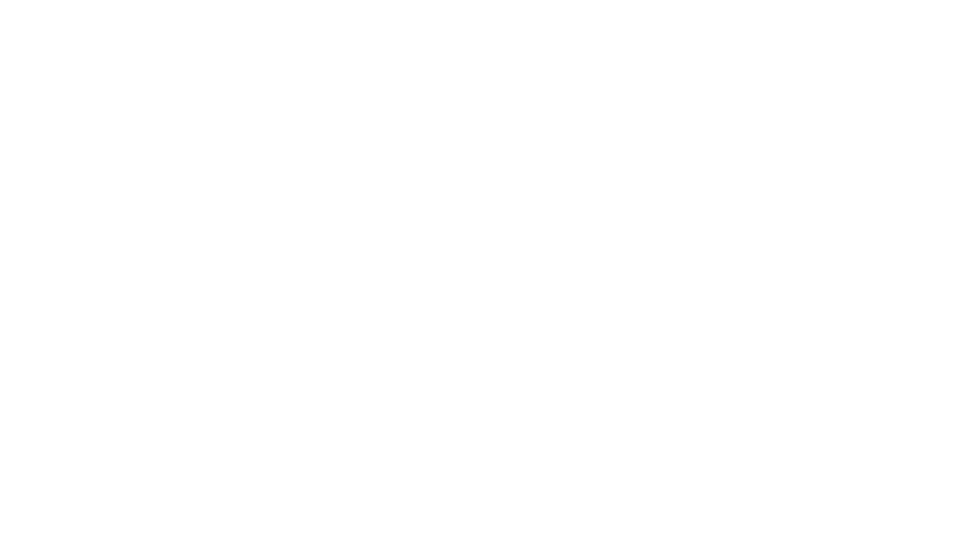
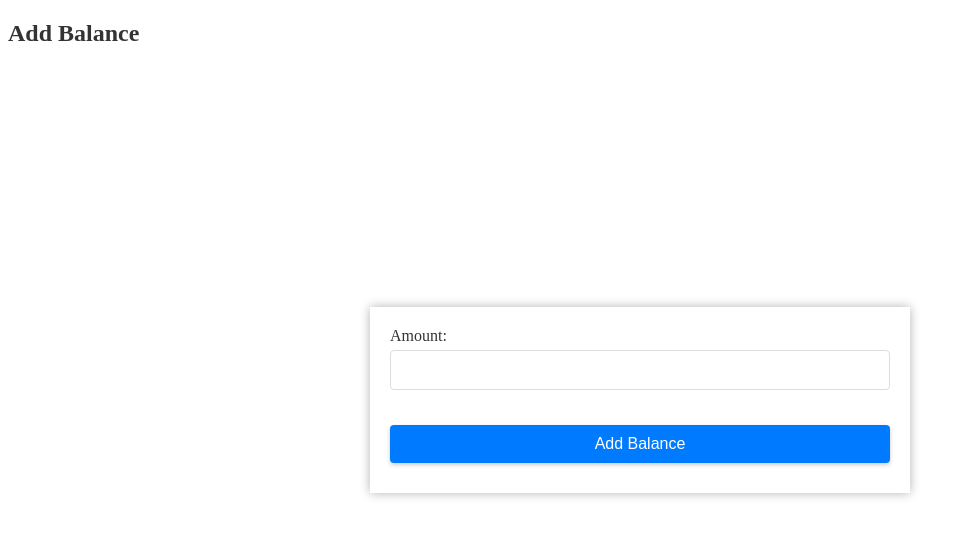
Before and after one commit to kunalanand2001/BlockChainFrontEnd, a React (Create React App) app: page /addBalance in a window 1280 px wide. Before the commit this address had no page. Shown: the top 536 px of the page, without its empty margins (0-969 px from the left). Built offline with nearby package versions, Linux system fonts and the light colour scheme.

Commit message:
Add Balance Integrated

```diff
--- a/src/App.js
+++ b/src/App.js
@@ -6,6 +6,7 @@
 import { useSelector } from 'react-redux';
 import ProfileForm from './components/ProfileForm';
 import AddVehiclePage from './components/AddVehicle';
+import AddBalance from './components/AddBalance';
 
 export default function App() {
   const token = useSelector(state => state.auth.token);
@@ -23,6 +24,9 @@
         <Route path="/seller/vehicle/add" element={
            <AddVehiclePage />
         }/>
+         <Route path="/addBalance" element={
+           <AddBalance />
+        }/>
       </Routes>
     </BrowserRouter>
   );
--- /dev/null
+++ b/src/components/AddBalance.css
@@ -0,0 +1,139 @@
+.add-balance-form {
+    display: flex;
+    flex-direction: column;
+    position: fixed;
+    top: 50%;
+    left: 50%;
+    transform: translate(-50%, -50%);
+    background-color: #fff;
+    box-shadow: 0 0 10px rgba(0, 0, 0, 0.3);
+    max-width: 500px;
+    width: 100%;
+    padding: 20px;
+    gap: 20px;
+    z-index: 1000;
+  }
+  .add-balance-overlay {
+    position: fixed;
+    top: 0;
+    left: 0;
+    width: 100%;
+    height: 100%;
+    background-color: rgba(0, 0, 0, 0.5);
+    z-index: 999;
+  }
+  .add-balance-input {
+    margin: 10px 0;
+    padding: 10px;
+    border: 1px solid #4CAF50;
+    border-radius: 5px;
+    transition: border-color 0.3s ease;
+  }
+
+  .add-balance-input:focus {
+    border-color: #387b3b;
+    outline: none;
+  }
+
+  .add-balance-form button {
+    background-color: #4CAF50;
+    color: white;
+    padding: 10px 20px;
+    margin: 20px 0 10px;
+    border: none;
+    border-radius: 5px;
+    cursor: pointer;
+    box-shadow: 0 2px 4px rgba(0, 0, 0, 0.2);
+    transition: background-color 0.3s ease, transform 0.2s ease;
+  }
+
+  .add-balance-form button:hover {
+    background-color: #387b3b;
+    transform: translateY(-2px);
+  }
+
+  .success-message {
+    color: #4CAF50;
+    margin-top: 10px;
+    text-align: center;
+  }
+
+  .error-message {
+    color: red;
+    margin-top: 10px;
+    text-align: center;
+  }
+
+
+  .add-balance-container h2 {
+    margin-bottom: 20px;
+    color: #333;
+  }
+
+  .add-balance-form {
+    width: 100%;
+    display: flex;
+    flex-direction: column;
+    gap: 15px;
+  }
+
+  .form-group {
+    display: flex;
+    flex-direction: column;
+  }
+
+  .form-group label {
+    margin-bottom: 5px;
+    color: #333;
+  }
+
+  .form-group input {
+    padding: 10px;
+    border: 1px solid #ddd;
+    border-radius: 4px;
+    font-size: 16px;
+  }
+
+  .form-group input:focus {
+    outline: none;
+    border-color: #007bff;
+    box-shadow: 0 0 0 0.2rem rgba(0, 123, 255, 0.25);
+  }
+
+  .add-balance-form button {
+    background-color: #007bff;
+    color: white;
+    padding: 10px 20px;
+    border: none;
+    border-radius: 4px;
+    font-size: 16px;
+    cursor: pointer;
+    transition: background-color 0.3s ease;
+  }
+
+  .add-balance-form button:hover {
+    background-color: #0056b3;
+  }
+
+  .add-balance-form button:disabled {
+    background-color: #ccc;
+    cursor: not-allowed;
+  }
+
+  .error-message {
+    color: red;
+    margin-bottom: 10px;
+    padding: 10px;
+    border: 1px solid red;
+    border-radius: 4px;
+    background-color: #ffebee;
+  }
+
+  .success-message {
+      color: green;
+      margin-bottom: 10px;
+      padding: 10px;
+      border: 1px solid green;
+      border-radius: 4px;
+      background-color: #e8f5e9;
+  }
--- /dev/null
+++ b/src/components/AddBalance.jsx
@@ -0,0 +1,40 @@
+import React, { useState } from 'react';
+import { useDispatch, useSelector } from 'react-redux';
+import { addBalance } from '../features/auth/authThunks'
+import './AddBalance.css';
+
+const AddBalance = () => {
+  const dispatch = useDispatch();
+  const { status, error } = useSelector((state) => state.auth);
+  const [amount, setAmount] = useState('');
+  const role = useSelector((state) => state.auth.role);
+  const token = useSelector((state) => state.auth.token);
+
+  const handleSubmit = (e) => {
+    e.preventDefault();
+    dispatch(addBalance({ role, token, amount }));
+  };
+
+  return (
+    <div className="add-balance-container">
+      <h2>Add Balance</h2>
+      <form onSubmit={handleSubmit} className="add-balance-form">
+        <div className="form-group">
+          <label htmlFor="amount">Amount:</label>
+          <input
+            type="number"
+            id="amount"
+            value={amount}
+            onChange={(e) => setAmount(e.target.value)}
+            required
+          />
+        </div>
+        <button type="submit" disabled={status === 'loading'}>
+          {status === 'loading' ? 'Adding...' : 'Add Balance'}
+        </button>
+      </form>
+    </div>
+  );
+};
+
+export default AddBalance;
--- a/src/components/HomePage.jsx
+++ b/src/components/HomePage.jsx
@@ -1,13 +1,12 @@
-// src/pages/HomePage.jsx
-import React from 'react'
+import React from 'react';
 import { useSelector, useDispatch } from 'react-redux'
-import { useNavigate } from 'react-router-dom'
+import { useNavigate, Link } from 'react-router-dom'
 import { logout } from '../features/auth/authSlice'
 import { fetchProfile } from '../features/auth/authThunks'
 import SellerDashboard from './SellerDashboard'
 import CustomerDashboard from './CustomerDashboard'
 
-export default function HomePage() {
+function HomePage() {
   const dispatch = useDispatch()
   const navigate = useNavigate()
 
@@ -34,43 +33,86 @@
       })
   }
 
+  // Style objects for inline styling
+  const containerStyle = {
+    padding: '20px',
+    fontFamily: 'Arial, sans-serif',
+    backgroundColor: '#f4f4f4',
+    minHeight: '100vh',
+  };
+
+  const headerRowStyle = {
+    display: 'flex',
+    justifyContent: 'space-between',
+    alignItems: 'center',
+    padding: '20px',
+    backgroundColor: '#fff',
+    borderRadius: '8px',
+    boxShadow: '0 2px 4px rgba(0,0,0,0.1)',
+  };
+
+  const welcomeTextStyle = {
+    color: '#333',
+  };
+
+  const buttonStyle = {
+    marginRight: '10px',
+    padding: '10px 20px',
+    background: '#007bff',
+    color: '#fff',
+    border: 'none',
+    borderRadius: '4px',
+    cursor: 'pointer',
+    transition: 'background-color 0.3s ease',
+  };
+
+  const logoutButtonStyle = {
+    ...buttonStyle,
+    background: '#dc3545',
+  };
+
+  const linkButtonStyle = {
+    ...buttonStyle,
+    textDecoration: 'none'
+  }
+
+  const dashboardContentStyle = {
+    marginTop: '20px',
+  };
+
+  const buttonGroupStyle = {
+    display: 'flex',
+    alignItems: 'center'
+  }
+
   return (
-    <div style={{ padding: 20 }}>
-      <h1>Welcome, {user?.name || 'User'}!</h1>
-      <p>Role: {role}</p>
+    <div style={containerStyle}>
+      <div style={headerRowStyle}>
+        <div style={welcomeTextStyle}>
+          <h1>Welcome, {user?.name || 'Guest'}!</h1>
+          <p>Role: {role || 'None'}</p>
+        </div>
+        <div style={buttonGroupStyle}>
+          <button onClick={handleViewProfile} style={buttonStyle}>
+            View Profile
+          </button>
+          {role === 'customer' && (
+            <Link to="/addBalance" style={linkButtonStyle}>Add Balance</Link>
+          )}
+          {role === 'seller' && (
+            <Link to="/addBalance" style={linkButtonStyle}>Add Balance</Link>
+          )}
 
-      <div style={{ marginTop: 20 }}>
-        <button
-          onClick={handleViewProfile}
-          style={{
-            marginRight: 10,
-            padding: '8px 16px',
-            background: '#007bff',
-            color: '#fff',
-            border: 'none',
-            borderRadius: 4,
-            cursor: 'pointer'
-          }}
-        >
-          View Profile
-        </button>
+          <button onClick={() => dispatch(logout())} style={logoutButtonStyle}>Logout</button>
+        </div>
+      </div>
 
-        <button
-          onClick={() => dispatch(logout())}
-          style={{
-            padding: '8px 16px',
-            background: '#dc3545',
-            color: '#fff',
-            border: 'none',
-            borderRadius: 4,
-            cursor: 'pointer'
-          }}
-        >
-          Logout
-        </button>
-        {role == 'seller' && (<SellerDashboard />)}
-        {role == 'customer' && (<CustomerDashboard />)}
+      <div style={dashboardContentStyle}>
+        {role === 'seller' && <SellerDashboard />}
+        {role === 'customer' && <CustomerDashboard />}
       </div>
     </div>
   )
 }
+
+export default HomePage;
--- a/src/features/auth/authSlice.js
+++ b/src/features/auth/authSlice.js
@@ -1,7 +1,7 @@
 import { createSlice } from '@reduxjs/toolkit';
 import {
   registerCustomer, loginCustomer,
-  registerSeller, loginSeller, fetchProfile, updateProfile
+  registerSeller, loginSeller, fetchProfile, updateProfile, addBalance
 } from './authThunks';
 
 const initialState = {
@@ -99,6 +99,19 @@
         state.status = 'failed';
         state.error  = action.payload || action.error.message;
       })
+      .addCase(addBalance.pending, (state) => {
+        state.status = 'loading';
+        state.error = null;
+      })
+      .addCase(addBalance.fulfilled, (state) => {
+        state.status = 'succeeded';
+      })
+      .addCase(addBalance.rejected, (state, action) => {
+        state.status = 'failed';
+        state.error = action.error.message;
+      })
+
+
   }
 });
 
--- a/src/features/auth/authThunks.js
+++ b/src/features/auth/authThunks.js
@@ -62,3 +62,14 @@
     }
   }
 );
+
+export const addBalance = createAsyncThunk(
+  'auth/addBalance',
+  async ({ role, token, amount }, thunkAPI) => {
+    const params = new URLSearchParams({ token, amount });
+    const response = await axios.post(
+      `/${role}/addBalance?${params.toString()}`
+    );
+    return response.data;
+  }
+);
```
